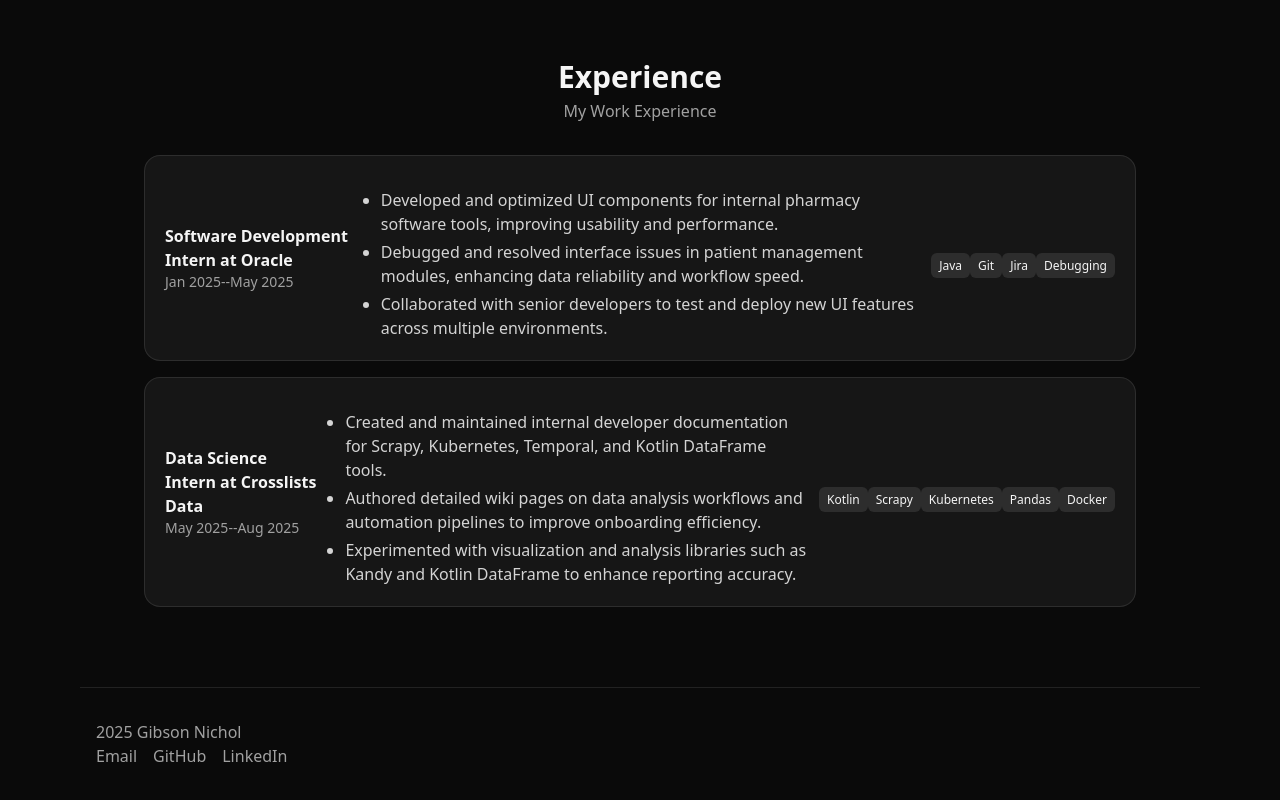
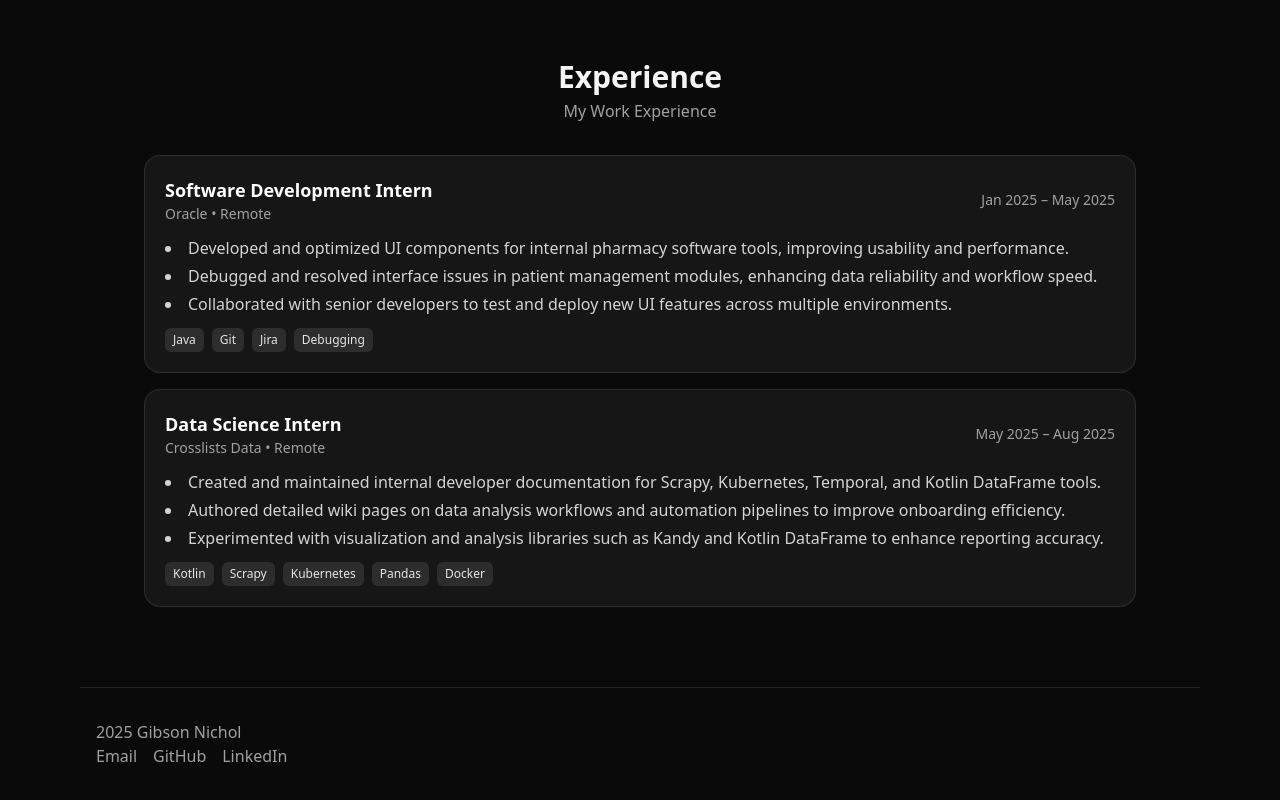
Before and after one commit to gnichol479/my_portfolio, a React (Vite) app: page / in a window 1280 px wide. Shown: the part 1486-2286 px from the top of the page. Built offline with nearby package versions, Linux system fonts and the light colour scheme.

Commit message:
Update ExperienceItem.js

```diff
--- a/src/components/ExperienceItem.jsx
+++ b/src/components/ExperienceItem.jsx
@@ -1,22 +1,39 @@
-export default function ExperienceItem({item}) {
+export default function ExperienceItem({ item }) {
   return (
-        <div className={"rounded-2xl border border-white/10 bg-white/5 p-5"}>
-            <div className={"flex flex0col sm:flex-row sm:items-center sm:justify-between gap-2"}>
+    <div className="rounded-2xl border border-white/10 bg-white/5 p-5 hover:bg-white/10 transition">
+      {/* Header section */}
+      <div className="flex flex-col sm:flex-row sm:items-center sm:justify-between gap-2">
         <div>
-                    <h3 className={"font-semibold"}>{item.role}</h3>
-                    <p className={"text-sm text-neutral-400"}>{item.start}--{item.end}</p>
+          <h3 className="text-lg font-semibold text-white">{item.role}</h3>
+          <p className="text-sm text-neutral-400">
+            {item.company} • {item.location}
+          </p>
         </div>
-                <ul className={"mt-3 list-disc pl-5 space-y-1 text-neutral-300"}>
-                    {item.bullets.map((b, i)=> <li key={i}>{b}</li>)}
+        <p className="text-sm text-neutral-400">
+          {item.start} – {item.end}
+        </p>
+      </div>
+
+      {/* Bullets */}
+      <ul className="mt-3 list-disc list-inside space-y-1 text-neutral-300">
+        {item.bullets.map((b, i) => (
+          <li key={i}>{b}</li>
+        ))}
       </ul>
-                {item.tools?.length?(
-                    <div className={"mt-3 flext flex0wrap gap-2"}>
-                        {item.tools.map((t)=>(
-                            <span key={t} className={"rounded-md bg-white/10 px-2 py-1 text-xs"}>{t}</span>
+
+      {/* Tools */}
+      {item.tools?.length ? (
+        <div className="mt-3 flex flex-wrap gap-2">
+          {item.tools.map((t) => (
+            <span
+              key={t}
+              className="rounded-md bg-white/10 px-2 py-1 text-xs text-neutral-200"
+            >
+              {t}
+            </span>
           ))}
         </div>
-                ): null}
+      ) : null}
     </div>
-        </div>
-    )
+  );
 }
--- a/src/data/experience.js
+++ b/src/data/experience.js
@@ -1,7 +1,7 @@
 export default [
   {
     id: "e1",
-    role: "Software Development Intern at Oracle",
+    role: "Software Development Intern",
     company: "Oracle",
     location: "Remote",
     start: "Jan 2025",
@@ -15,7 +15,7 @@
   },
   {
     id: "e2",
-    role: "Data Science Intern at Crosslists Data",
+    role: "Data Science Intern",
     company: "Crosslists Data",
     location: "Remote",
     start: "May 2025",
```
Lines whose indentation alone changed are shown as unchanged.
